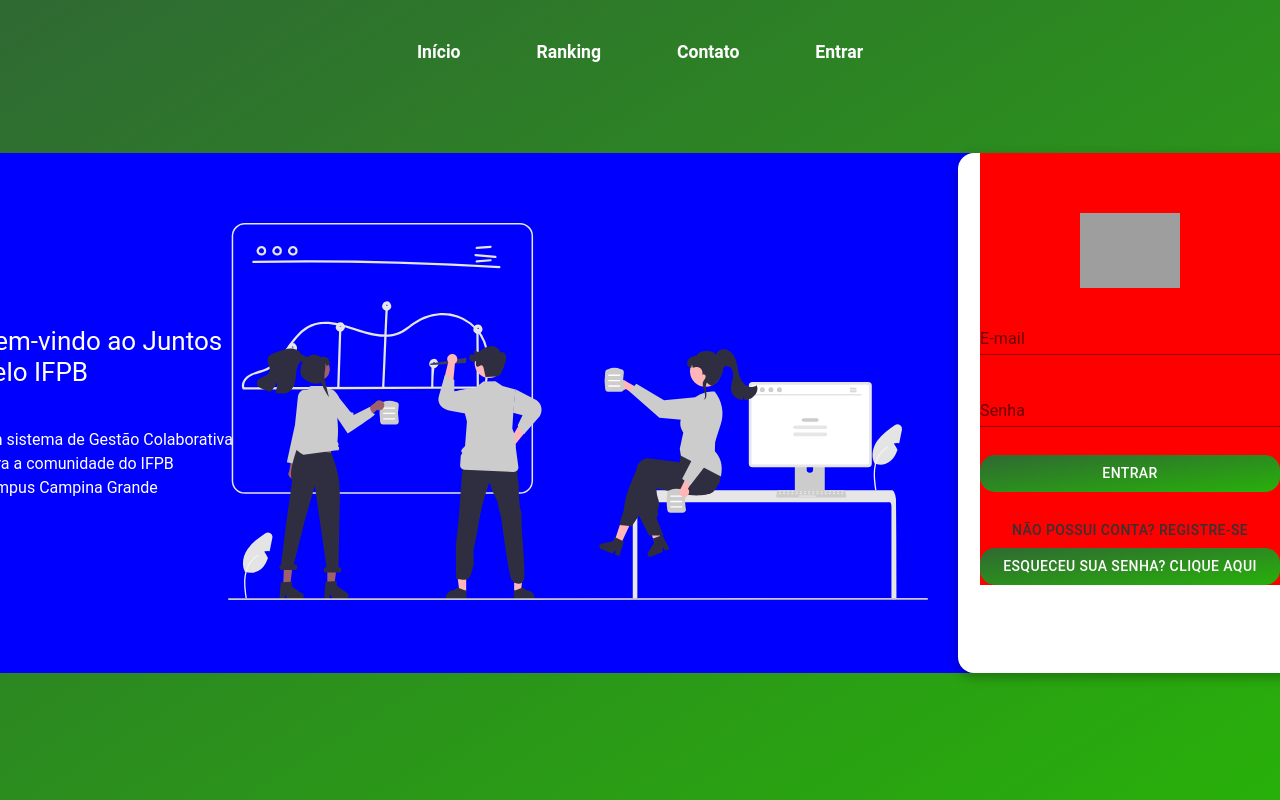
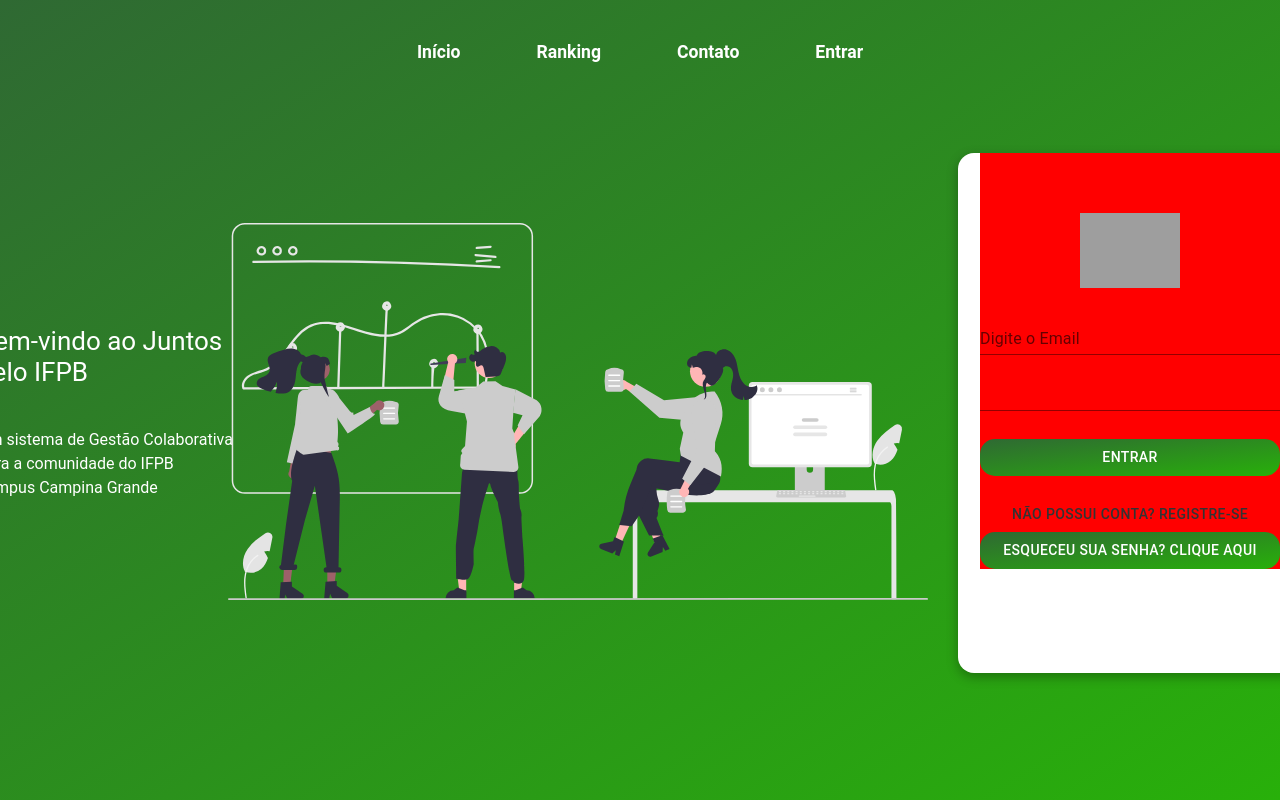
Before and after one commit to caioedlobo/JuntosIFPB, a React (Create React App) app: page /login in a window 1280 px wide. Shown: the top 800 px of the page. Built offline with nearby package versions, Linux system fonts and the light colour scheme; grey boxes are pictures that could not be loaded.

Commit message:
add RegisterForm posts requests

```diff
--- a/src/components/Pages/Home.js
+++ b/src/components/Pages/Home.js
@@ -25,7 +25,7 @@
         <Box
 
 
-          sx={{ background: "blue", padding: "0 48px", display: "flex", flexDirection: "row", alignItems: "center" }}
+          sx={{ padding: "0 48px", display: "flex", flexDirection: "row", alignItems: "center" }}
         >
 
             <div>
--- a/src/components/atoms/LoginText.js
+++ b/src/components/atoms/LoginText.js
@@ -14,7 +14,7 @@
   return (
     <div data-testid="login-text" style={{ width: "100%" }}>
       <TextField
-        label="E-mail"
+        label="Digite o Email"
         margin="normal"
         fullWidth
         variant="standard"
--- /dev/null
+++ b/src/components/atoms/NameText.js
@@ -0,0 +1,24 @@
+import React from 'react'
+import { TextField } from "@mui/material";
+
+
+const NameText = (props) => {
+
+  const handleData = (event) => {
+    /* setUsernameData(event.target.value) */
+    props.nameLoginData(event.target.value)
+
+  }
+  return <div data-testid='name-text' style={{ width: "100%" }}>
+    <TextField
+        label="Digite seu nome"
+        margin="normal"
+        fullWidth
+        variant="standard"
+        onChange={handleData}
+
+      ></TextField>
+  </div>
+}
+
+export default NameText
--- a/src/components/atoms/PasswordText.js
+++ b/src/components/atoms/PasswordText.js
@@ -10,12 +10,13 @@
   return (
     <div data-testid="password-text" style={{ width: "100%" }}>
       <TextField
-        label="Senha"
+        label={props.label}
         margin="normal"
         fullWidth
         color="primary"
         variant="standard"
         onChange={handleData}
+        type="password"
       ></TextField>
     </div>
   );
--- a/src/components/atoms/RegisterForm.js
+++ b/src/components/atoms/RegisterForm.js
@@ -1,15 +1,30 @@
-import React from "react";
+import React, {useState} from "react";
 import { Button } from "@mui/material";
 import LoginText from "./LoginText";
 import PasswordText from "./PasswordText";
 import ImageLogin from "./ImageLogin";
 import HeightFormHandler from "./HeightFormHandler";
+import Axios from "axios"
+import NameText from "./NameText";
 
 const RegisterForm = (props) => {
 
-  const getData = (data) => {
-    console.log(data)
-  }
+  const [nameFormData, setNameFormData] = useState()
+  const [emailFormData, setEmailFormData] = useState()
+  const [passwordFormData, setPasswordFormData] = useState()
+
+
+  const emailLoginData = (e) => {
+    setEmailFormData(e)
+  };
+
+  const passwordLoginData = (e) => {
+    setPasswordFormData(e)
+  };
+
+  const nameLoginData = (e) => {
+    setNameFormData(e)
+  };
 
   return (
     <form
@@ -24,13 +39,20 @@
       }}
      onSubmit={(e) => {
        e.preventDefault();
+
+      Axios.post("https://backend-juntosifpb.herokuapp.com/auth/register", {
+        name: nameFormData,
+        email: emailFormData,
+        password: passwordFormData,
+      })
      }}
     >
       <ImageLogin />
 
-      <LoginText usernameData={getData}/>
-      <PasswordText passwordData={getData}/>
-      <PasswordText passwordData={getData}/>
+     <NameText nameLoginData={nameLoginData}/>
+      <LoginText emailLoginData={emailLoginData}/>
+      <PasswordText passwordLoginData={passwordLoginData} label={"Digite a senha"}/>
+
       <HeightFormHandler />
       <Button type="submit"> Registrar </Button>
       {/* <ButtonGroupLogin>Registrar</ButtonGroupLogin> */}
```
Also changed, not shown: 1 other file (tests, documents, lock files or other folders).
